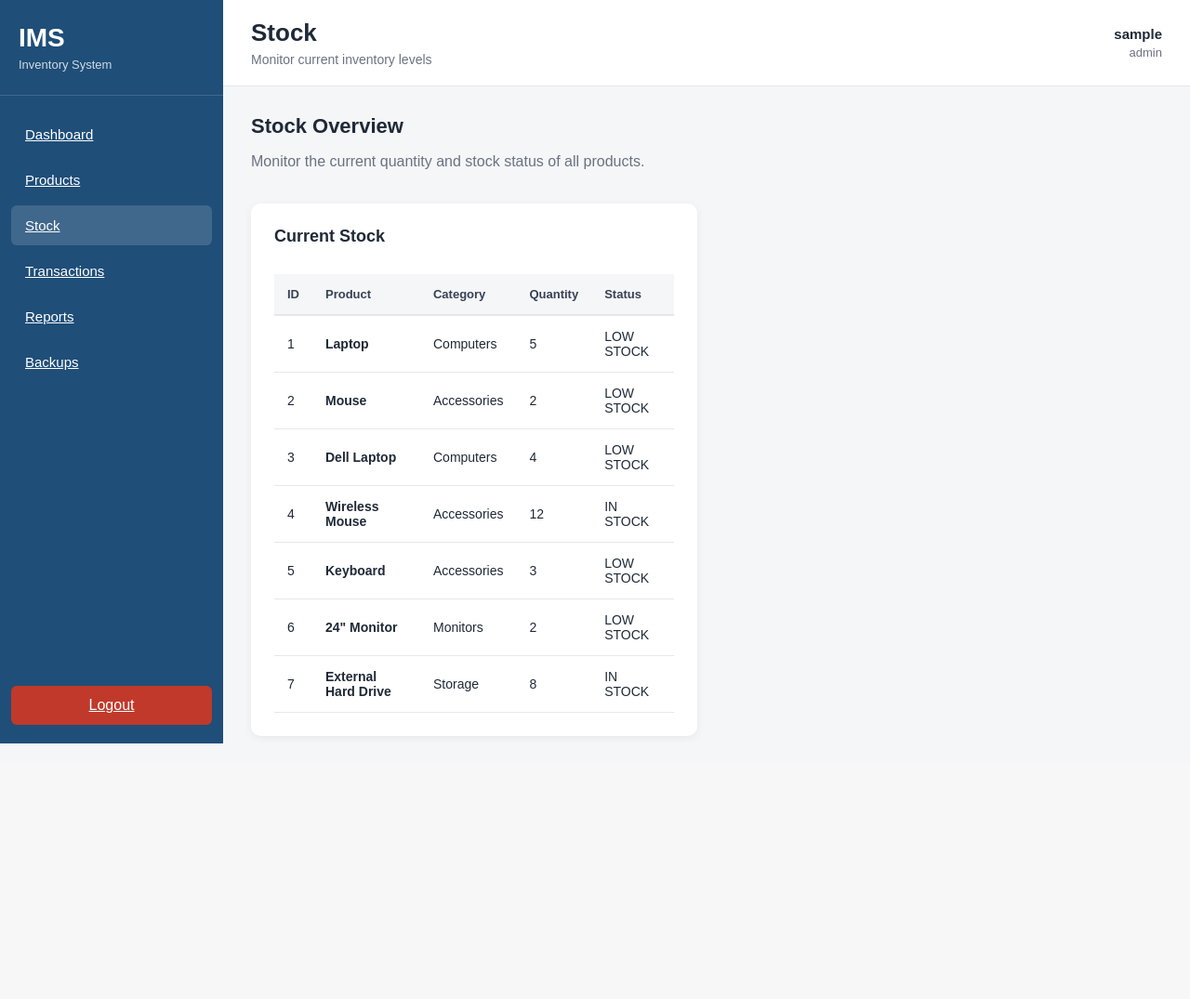
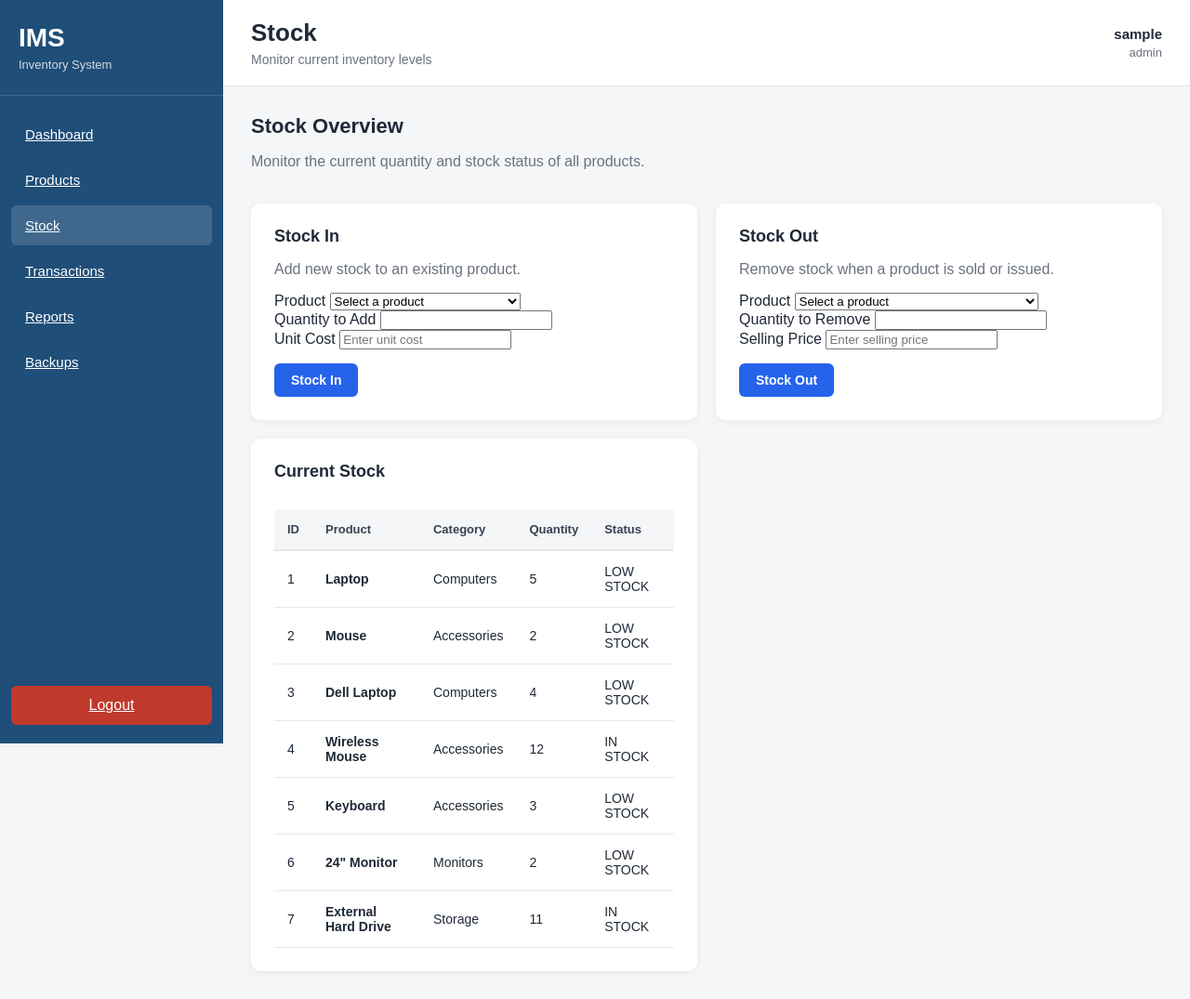
Before and after one commit to josephukpong-star/inventory_management_system, a Flask app: page /stock in a window 1280 px wide. Shown: the whole page at 93% size. Before the commit the page ends 800 px from the top, so only its background shows below. Run offline with Flask 3, Linux system fonts and the light colour scheme; the visitor is signed in with stand-in values (Sample User, id 1).

Commit message:
Add transaction-specific stock pricing

```diff
--- a/app/inventory_service.py
+++ b/app/inventory_service.py
@@ -67,24 +67,36 @@ class InventoryService:
         if new_quantity < 0:
             raise ValueError("Quantity cannot be negative")
         product.quantity = new_quantity
-    def _record_transaction(self, product, transaction_type, quantity):
-        self.transactions.append({"product_id": product.product_id, "product_name": product.name, "price": product.price, "type": transaction_type, "quantity": quantity, "total_value": product.price * quantity, "timestamp": datetime.now().isoformat()})
-    def stock_in(self, product_id, quantity):
+    def _record_transaction(self, product, transaction_type, quantity, price=None):
+        if price is None:
+            price = product.price
+        self.transactions.append({"product_id": product.product_id, "product_name": product.name, "price": price, "type": transaction_type, "quantity": quantity, "total_value": price * quantity, "timestamp": datetime.now().isoformat()})
+    def stock_in(self, product_id, quantity, price=None):
         self._validate_product_id(product_id)
         self._validate_stock_quantity(quantity, "Stock-in")
         if quantity <= 0:
             raise ValueError("Stock-in quantity must be greater than zero")
+        if price is not None:
+            if isinstance(price, bool) or not isinstance(price, (int, float)):
+                raise ValueError("Stock-in price must be a number")
+            if price < 0:
+                raise ValueError("Stock-in price cannot be negative")
         product = self.get_product(product_id)
         self.update_quantity(product_id, quantity)
-        self._record_transaction(product, "STOCK-IN", quantity)
-    def stock_out(self, product_id, quantity):
+        self._record_transaction(product, "STOCK-IN", quantity, price=price)
+    def stock_out(self, product_id, quantity, price=None):
         self._validate_product_id(product_id)
         self._validate_stock_quantity(quantity, "Stock-out")
         if quantity <= 0:
             raise ValueError("Stock-out quantity must be greater than zero")
+        if price is not None:
+            if isinstance(price, bool) or not isinstance(price, (int, float)):
+                raise ValueError("Stock-out price must be a number")
+            if price < 0:
+                raise ValueError("Stock-out price cannot be negative")
         product = self.get_product(product_id)
         self.update_quantity(product_id, -quantity)
-        self._record_transaction(product, "STOCK-OUT", quantity)
+        self._record_transaction(product, "STOCK-OUT", quantity, price=price)
     def update_product(self, product_id, name=None, price=None, category=None):
         product = self.get_product(product_id)
         if name is not None:
--- a/data/inventory.json
+++ b/data/inventory.json
@@ -46,7 +46,7 @@
             "product_id": 7,
             "name": "External Hard Drive",
             "price": 95000.0,
-            "quantity": 8,
+            "quantity": 11,
             "category": "Storage"
         }
     ],
@@ -68,6 +68,42 @@
             "quantity": 2,
             "total_value": 190000.0,
             "timestamp": "2026-10-03T16:34:57.579135"
+        },
+        {
+            "product_id": 7,
+            "product_name": "External Hard Drive",
+            "price": 95000.0,
+            "type": "STOCK-IN",
+            "quantity": 5,
+            "total_value": 475000.0,
+            "timestamp": "2026-10-06T23:34:49.534039"
+        },
+        {
+            "product_id": 7,
+            "product_name": "External Hard Drive",
+            "price": 95000.0,
+            "type": "STOCK-OUT",
+            "quantity": 2,
+            "total_value": 190000.0,
+            "timestamp": "2026-10-07T14:04:06.285232"
+        },
+        {
+            "product_id": 7,
+            "product_name": "External Hard Drive",
+            "price": 110000.0,
+            "type": "STOCK-IN",
+            "quantity": 1,
+            "total_value": 110000.0,
+            "timestamp": "2026-10-07T15:45:41.251228"
+        },
+        {
+            "product_id": 7,
+            "product_name": "External Hard Drive",
+            "price": 125000.0,
+            "type": "STOCK-OUT",
+            "quantity": 1,
+            "total_value": 125000.0,
+            "timestamp": "2026-10-07T16:34:56.395495"
         }
     ],
     "removed_products": [],
--- a/web/app.py
+++ b/web/app.py
@@ -58,13 +58,30 @@ def products():
 
     return render_template("products.html", username=session["username"], role=session["role"], products=products)
 
-@app.route("/stock")
+@app.route("/stock", methods=["GET", "POST"])
 def stock():
     if "username" not in session:
         return "Please log in first."
 
     inventory_service = InventoryService()
     inventory_service.load_inventory(DEFAULT_INVENTORY_FILE)
+
+    if request.method == "POST":
+        product_id = int(request.form.get("product_id"))
+        quantity = int(request.form.get("quantity"))
+        action = request.form.get("action")
+
+        if action == "stock_in":
+            price = float(request.form.get("price"))
+            inventory_service.stock_in(product_id, quantity, price=price)
+
+        elif action == "stock_out":
+            price = float(request.form.get("price"))
+            inventory_service.stock_out(product_id, quantity, price=price)
+
+        inventory_service.save_inventory(DEFAULT_INVENTORY_FILE)
+
+        return redirect(url_for("stock"))
 
     products = inventory_service.products
 
--- a/web/static/css/style.css
+++ b/web/static/css/style.css
@@ -106,7 +106,7 @@ body {margin: 0; font-family: Arial, sans-serif; background: #f4f6f8; color: #1f
 
 .alert-item strong {display: block; font-size: 15px; margin-bottom: 5px;}
 
-.alert-item span {display: block; color: #c0392b font-size: 13px; font-weight: 600;}
+.alert-item span {display: block; color: #c0392b; font-size: 13px; font-weight: 600;}
 
 /* =========================================
    Products Table
--- a/web/templates/stock.html
+++ b/web/templates/stock.html
@@ -63,6 +63,175 @@
 
 
         <section class="dashboard-section">
+
+            <div class="section-card">
+
+                <h2>Stock In</h2>
+
+                <p>
+                    Add new stock to an existing product.
+                </p>
+
+                <form method="POST" action="/stock">
+
+                    <div class="form-group">
+
+                        <label for="product_id">
+                            Product
+                        </label>
+
+                        <select id="product_id" name="product_id" required>
+
+                            <option value="">
+                                Select a product
+                            </option>
+
+                            {% for product in products %}
+
+                                <option value="{{ product.product_id }}">
+                                    {{ product.name }} — {{ product.quantity }} units
+                                </option>
+
+                            {% endfor %}
+
+                        </select>
+
+                    </div>
+
+
+                    <div class="form-group">
+
+                        <label for="quantity">
+                            Quantity to Add
+                        </label>
+
+                        <input
+                            type="number"
+                            id="quantity"
+                            name="quantity"
+                            min="1"
+                            required
+                        >
+
+                    </div>
+
+                    <div class="form-group">
+
+                        <label for="stock_in_price">
+                            Unit Cost
+                        </label>
+
+                        <input
+                            type="number"
+                            id="stock_in_price"
+                            name="price"
+                            min="0"
+                            step="0.01"
+                            placeholder="Enter unit cost"
+                            required
+                        >
+
+                    </div>
+
+                    <button
+                        type="submit"
+                        name="action"
+                        value="stock_in"
+                        class="backup-button"
+                    >
+                        Stock In
+                    </button>
+
+                </form>
+
+            </div>
+
+            <div class="section-card">
+
+    <h2>Stock Out</h2>
+
+    <p>
+        Remove stock when a product is sold or issued.
+    </p>
+
+    <form method="POST" action="/stock">
+
+        <div class="form-group">
+
+            <label for="stock_out_product_id">
+                Product
+            </label>
+
+            <select
+                id="stock_out_product_id"
+                name="product_id"
+                required
+            >
+
+                <option value="">
+                    Select a product
+                </option>
+
+                {% for product in products %}
+
+                    <option value="{{ product.product_id }}">
+                        {{ product.name }} — {{ product.quantity }} units available
+                    </option>
+
+                {% endfor %}
+
+            </select>
+
+        </div>
+
+
+        <div class="form-group">
+
+            <label for="stock_out_quantity">
+                Quantity to Remove
+            </label>
+
+            <input
+                type="number"
+                id="stock_out_quantity"
+                name="quantity"
+                min="1"
+                required
+            >
+
+        </div>
+
+        <div class="form-group">
+
+            <label for="stock_out_price">
+                Selling Price
+            </label>
+
+            <input
+                type="number"
+                id="stock_out_price"
+                name="price"
+                min="0"
+                step="0.01"
+                placeholder="Enter selling price"
+                required
+    >
+
+</div>
+
+
+        <button
+            type="submit"
+            name="action"
+            value="stock_out"
+            class="backup-button"
+        >
+            Stock Out
+        </button>
+
+    </form>
+
+</div>
 
             <div class="section-card">
 
```
